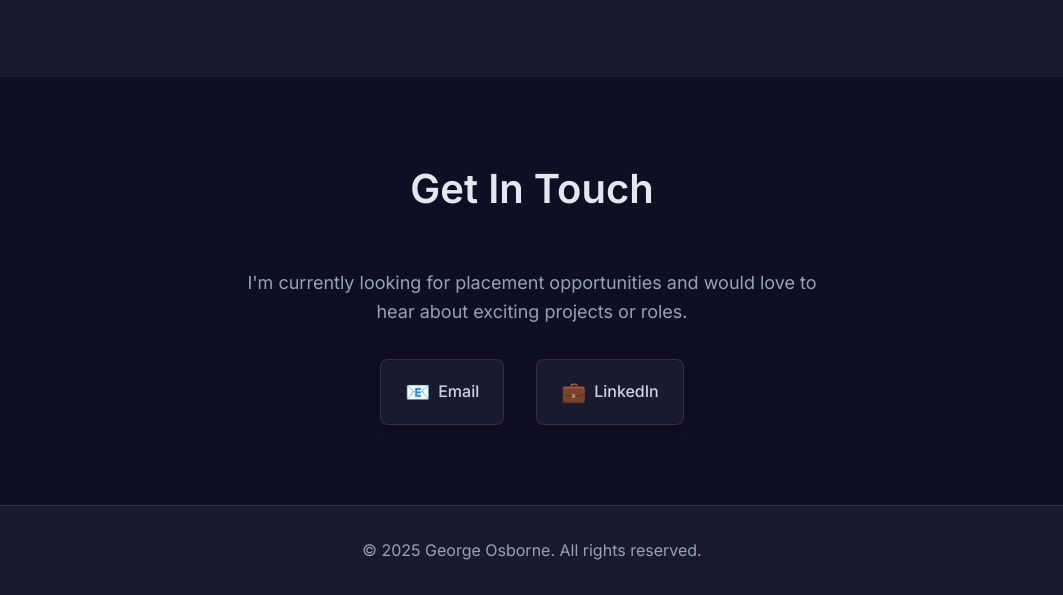
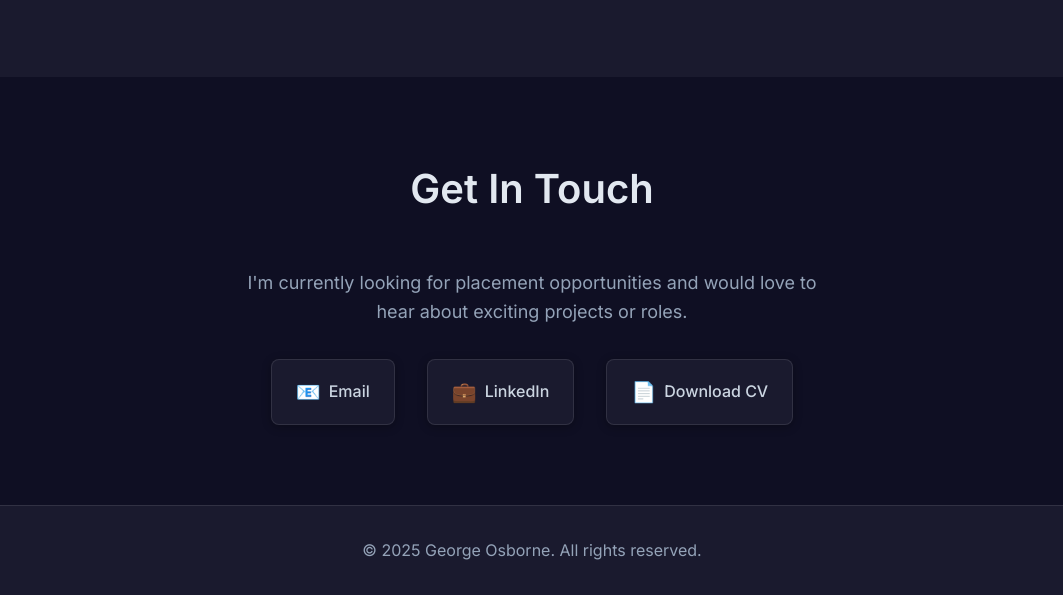
Before and after one commit to Ozzzzzzzzzzy/GeorgeOsbornePortfolio, a plain HTML site: page index.html in a window 1280 px wide. Shown: the part 2645-3240 px from the top of the page, without its empty margins (108-1171 px from the left). Drawn offline with Linux system fonts and the light colour scheme.

Commit message:
added pdf download

```diff
--- a/index.html
+++ b/index.html
@@ -72,7 +72,6 @@
                 <div class="contact-content">
                     <p>I'm currently looking for placement opportunities and would love to hear about exciting projects or roles.</p>
                     <div class="contact-links">
-                        <!-- Add your actual contact information here -->
                         <a href="mailto:georgeosborneno83@gmail.com" class="contact-link">
                             <span class="contact-icon">📧</span>
                             <span>Email</span>
@@ -80,6 +79,10 @@
                         <a href="https://www.linkedin.com/in/george-osborne-7456782bb/?skipRedirect=true" class="contact-link" target="_blank">
                             <span class="contact-icon">💼</span>
                             <span>LinkedIn</span>
+                        </a>
+                        <a href="./GeorgeOsborne_CV.pdf" class="contact-link" download="CV.pdf">
+                            <span class="contact-icon">📄</span>
+                            <span>Download CV</span>
                         </a>
                     </div>
                 </div>
```
Also changed, not shown: 1 other file.
